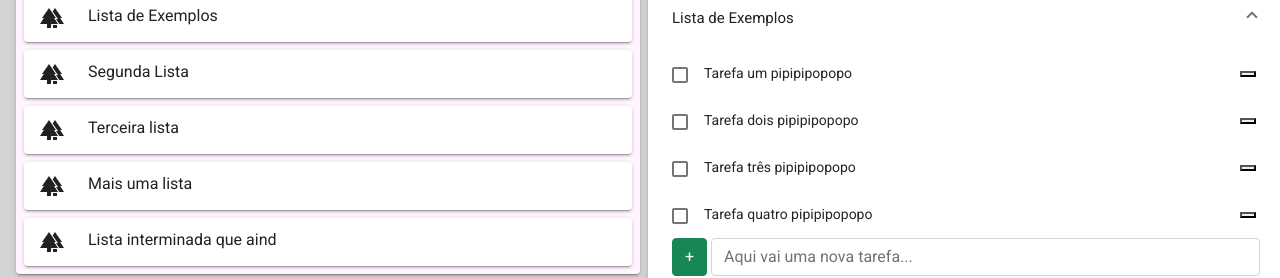
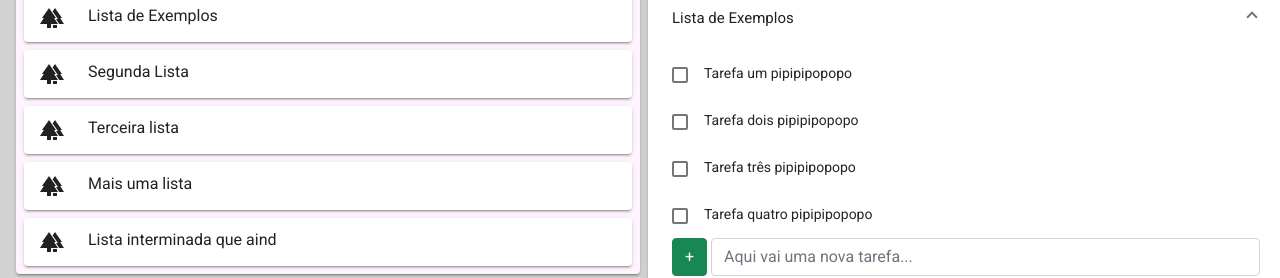
Before and after one commit to androktoneh/step-by-step-taskmanager, an Angular app: page / in a window 1280 px wide. Shown: the part 127-405 px from the top of the page. Built offline with nearby package versions, Linux system fonts and the light colour scheme.

Commit message:
rev/Remoção do componente do FontAwesome

```diff
--- a/package.json
+++ b/package.json
@@ -20,10 +20,6 @@
     "@angular/platform-browser": "^14.2.0",
     "@angular/platform-browser-dynamic": "^14.2.0",
     "@angular/router": "^14.2.0",
-    "@fortawesome/angular-fontawesome": "^0.10.0",
-    "@fortawesome/fontawesome-svg-core": "^1.2.36",
-    "@fortawesome/free-regular-svg-icons": "^5.15.4",
-    "@fortawesome/free-solid-svg-icons": "^5.15.4",
     "rxjs": "~7.5.0",
     "tslib": "^2.3.0",
     "zone.js": "~0.11.4"
--- a/src/app/app.module.ts
+++ b/src/app/app.module.ts
@@ -6,7 +6,6 @@ import { AppRoutingModule } from './app-routing.module';
 
 import { AppComponent } from './app.component';
 import { AreasModule } from './areas/areas.module';
-import { FontAwesomeModule } from '@fortawesome/angular-fontawesome';
 
 
 @NgModule({
@@ -18,7 +17,6 @@ import { FontAwesomeModule } from '@fortawesome/angular-fontawesome';
     AppRoutingModule,
     BrowserAnimationsModule,
     AreasModule,
-    FontAwesomeModule
   ],
   bootstrap: [AppComponent]
 })
--- a/src/app/shared/components/task-item/task-item.component.html
+++ b/src/app/shared/components/task-item/task-item.component.html
@@ -7,5 +7,7 @@
     [value]="taskItem.nomeTask"
     (change)="edicaoNomeTask($event)"
   >
-  <button><i ></i></button>
+  <div>
+
+  </div>
 </div>
--- a/src/app/shared/shared.module.ts
+++ b/src/app/shared/shared.module.ts
@@ -9,7 +9,6 @@ import { MatCheckboxModule } from '@angular/material/checkbox';
 
 import { TaskListComponent } from './components/task-list/task-list.component';
 import { TaskItemComponent } from './components/task-item/task-item.component';
-import { FontAwesomeModule } from '@fortawesome/angular-fontawesome';
 
 @NgModule({
   declarations: [
@@ -21,8 +20,7 @@ import { FontAwesomeModule } from '@fortawesome/angular-fontawesome';
     MatExpansionModule,
     MatCheckboxModule,
     FormsModule,
-    ReactiveFormsModule,
-    FontAwesomeModule
+    ReactiveFormsModule
   ],
   exports: [
     TaskListComponent,
```
Also changed, not shown: 1 other file (tests, documents, lock files or other folders).
